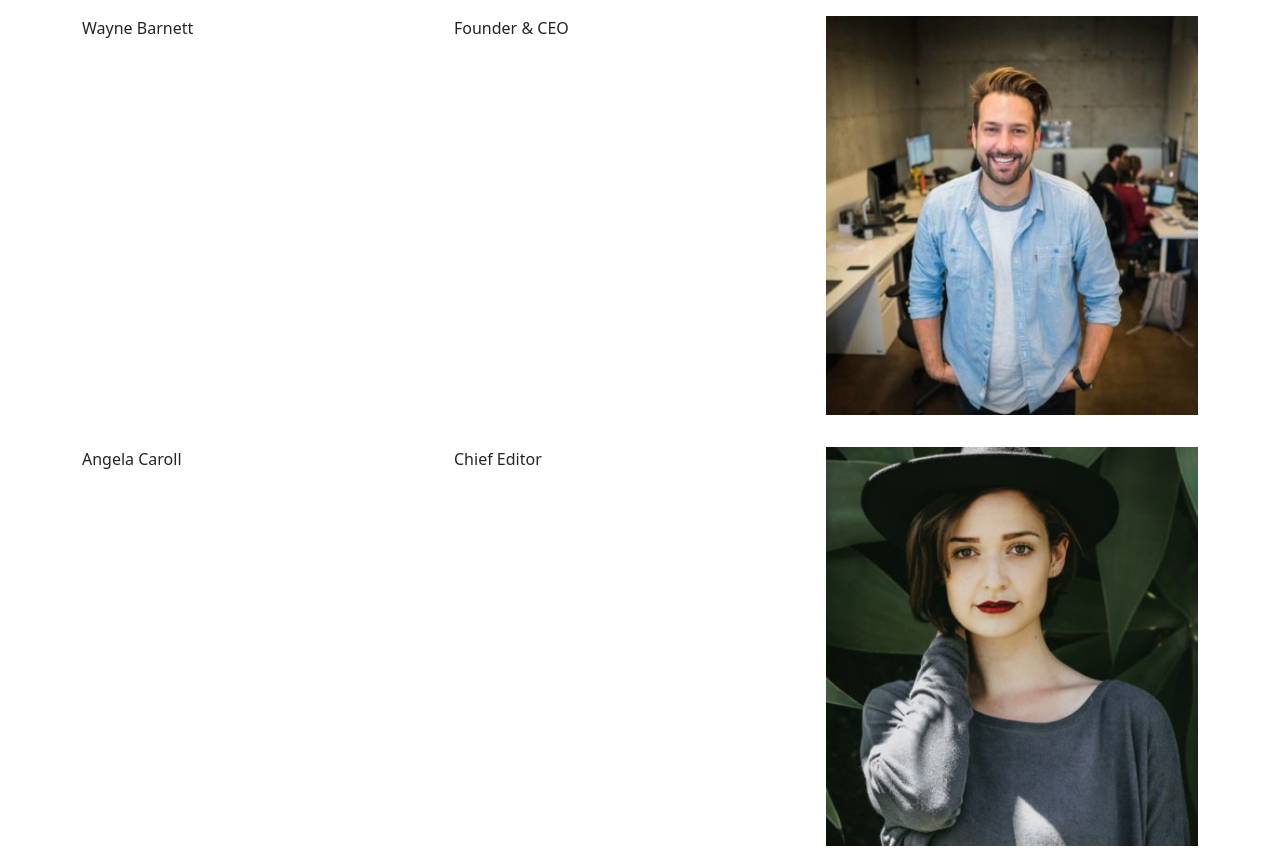
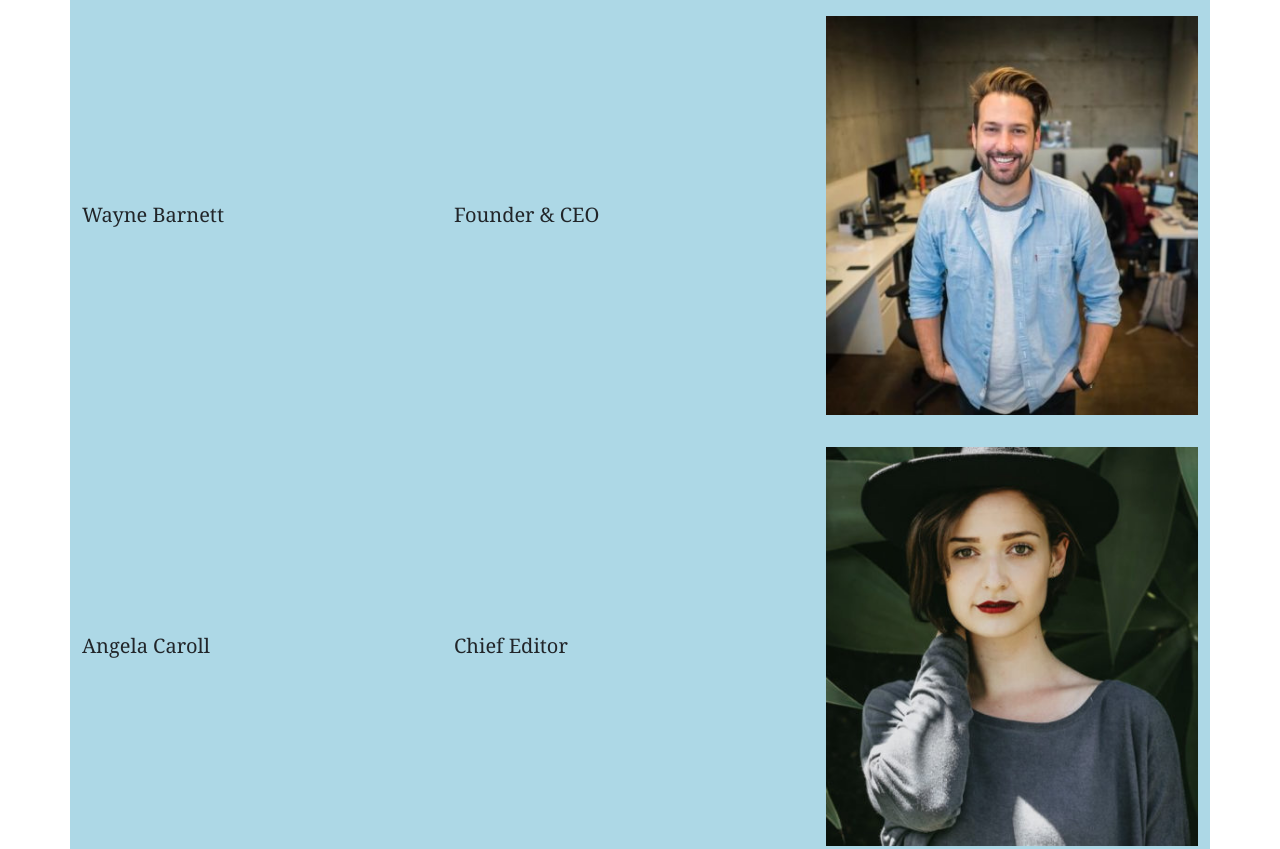
Before and after one commit to PatrikGjikolaj/js-our-team, a plain HTML site: page index.html in a window 1280 px wide. Shown: the top 849 px of the page. Drawn offline with nearby package versions, Linux system fonts and the light colour scheme.

Commit message:
testo centrato e sfondo colorato

```diff
--- a/css/style.css
+++ b/css/style.css
@@ -1,7 +1,12 @@
 .scheda {
     width: calc(100% / 3);
+    font-size: 20px;
+    font-family: Cambria, Cochin, Georgia, Times, 'Times New Roman', serif;
 }
 #griglia {
     display: flex;
     flex-wrap: wrap;
+    justify-content: center;
+    align-items: center;
+    background-color: lightblue;
 }
```
